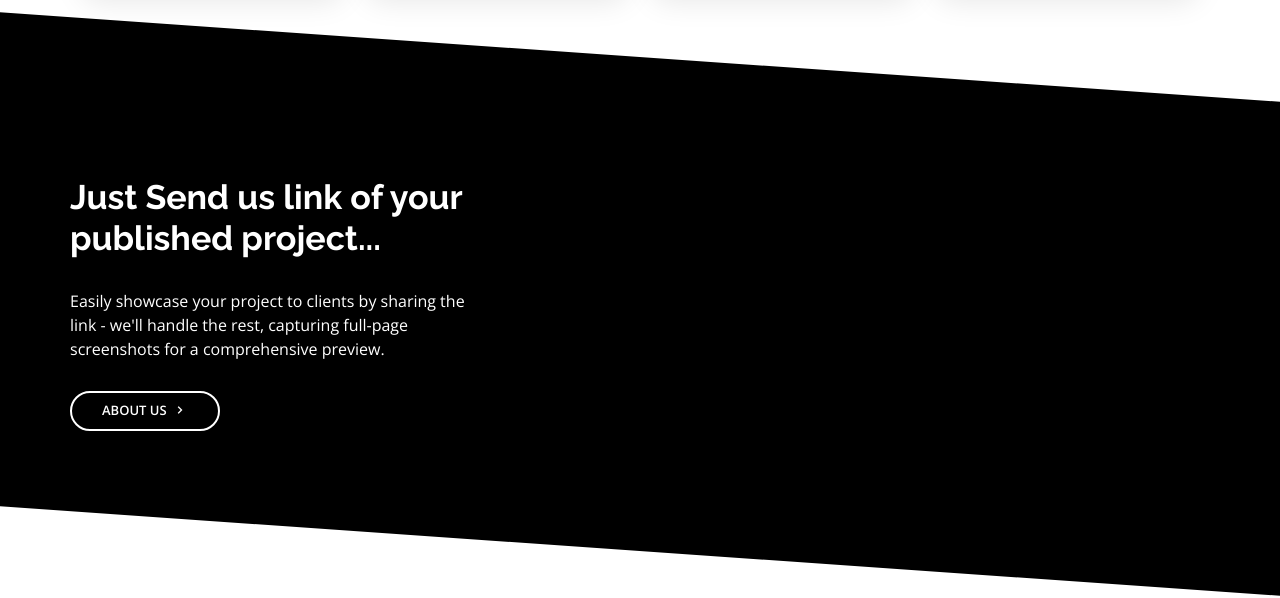
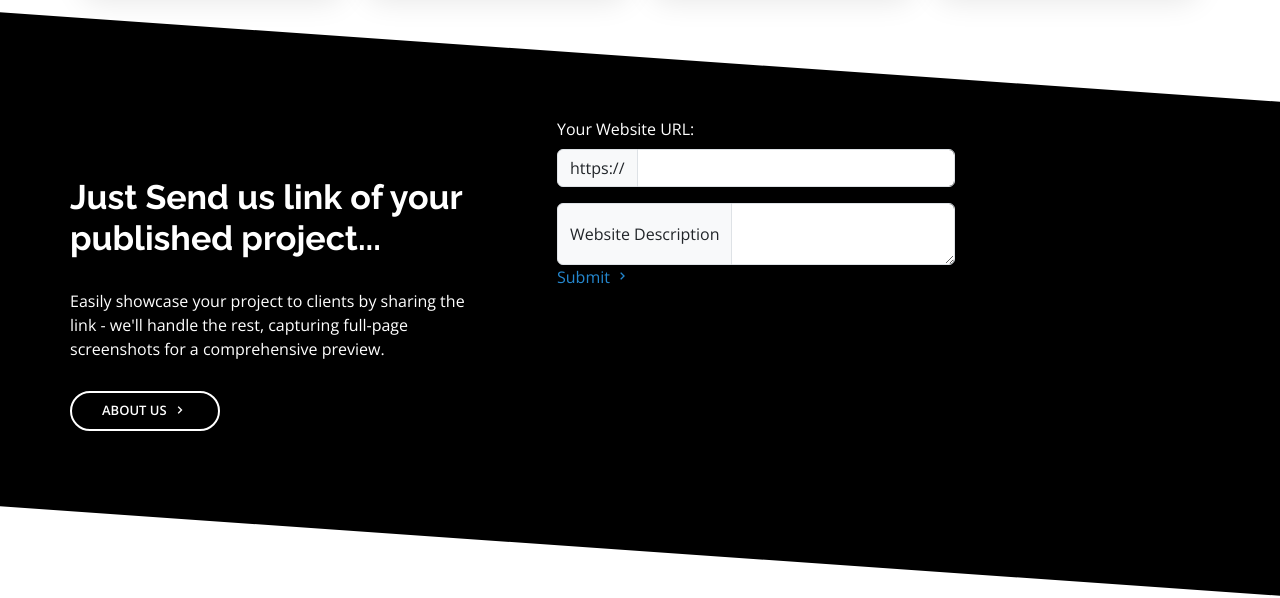
Before and after one commit to YasinDehfuli/PagePilot, a website: page index.html in a window 1280 px wide. Shown: the part 937-1535 px from the top of the page. Drawn offline with nearby package versions, Linux system fonts and the light colour scheme.

Commit message:
🏁 Finish weblink component

```diff
--- a/index.html
+++ b/index.html
@@ -156,6 +156,21 @@
                 <div class="col-xl-7 d-flex align-items-stretch">
                     <div class="">
 
+                        <div class="mb-3">
+                            <label for="basic-url" class="form-label">Your Website URL:</label>
+                            <div class="input-group">
+                                <span class="input-group-text" id="basic-addon3">https://</span>
+                                <input type="text" class="form-control" id="basic-url" aria-describedby="basic-addon3 basic-addon4">
+                            </div>
+
+                            <div class="input-group mt-3">
+                                <span class="input-group-text">Website Description</span>
+                                <textarea class="form-control" aria-label="With textarea"></textarea>
+                            </div>
+
+                            <a href="#" class="weblink-btn mt-3"><span>Submit</span> <i class="bx bx-chevron-right"></i></a>
+                        </div>
+
                     </div>
                 </div>
             </div>
```
